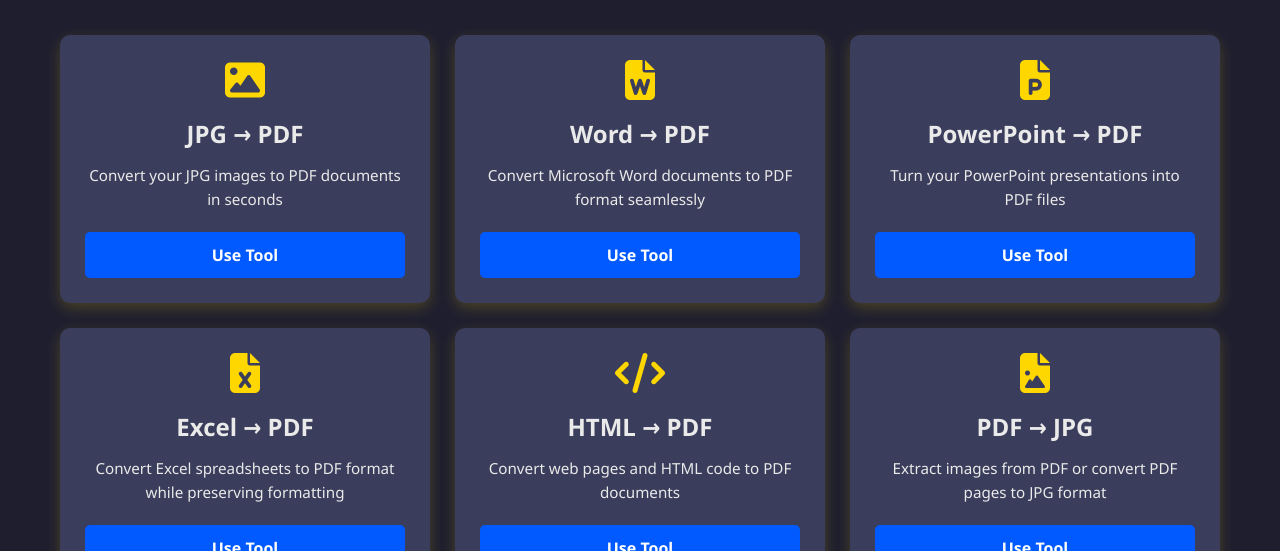
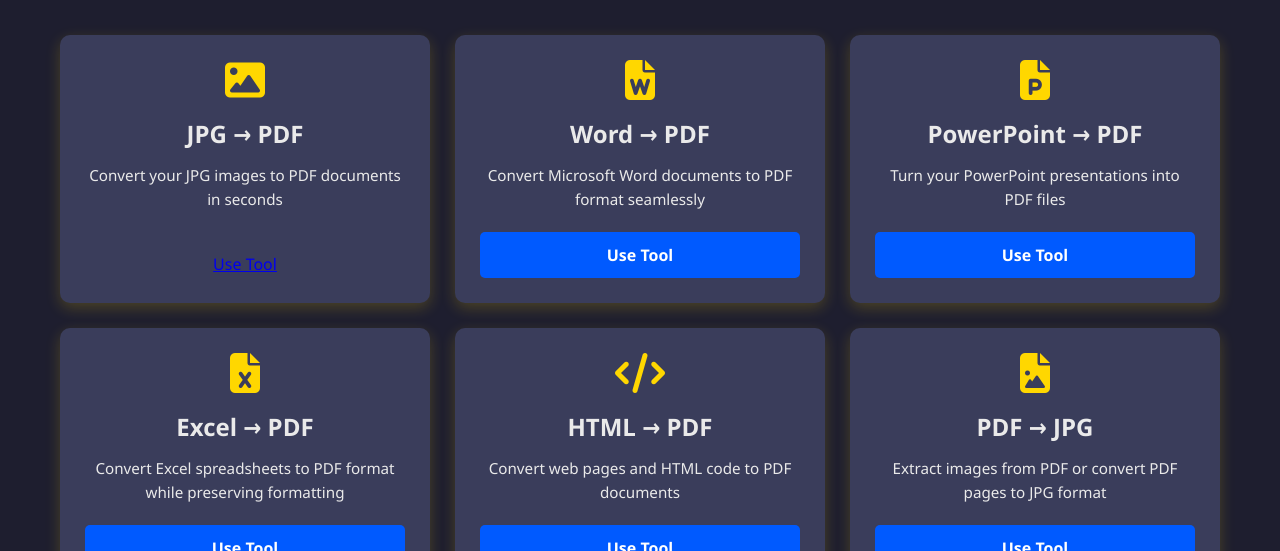
Before and after one commit to allpdftool/BestPDF, a plain HTML site: page index.html in a window 1280 px wide. Shown: the part 549-1100 px from the top of the page. Drawn offline with Linux system fonts and the light colour scheme.

Commit message:
Update index.html

```diff
--- a/index.html
+++ b/index.html
@@ -447,7 +447,7 @@
                         <h3>JPG → PDF</h3>
                         <p>Convert your JPG images to PDF documents in seconds</p>
                     </div>
-                    <button class="btn" onclick="redirectToTool('JPG to PDF')">Use Tool</button>
+                    <a href="image-to-pdf.html" class="JPG to PDF">Use Tool</a>
                 </div>
 
                 <div class="tool-card">
```
